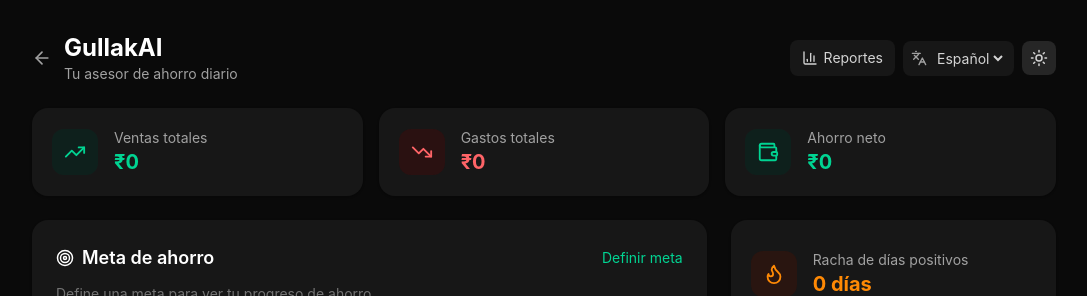
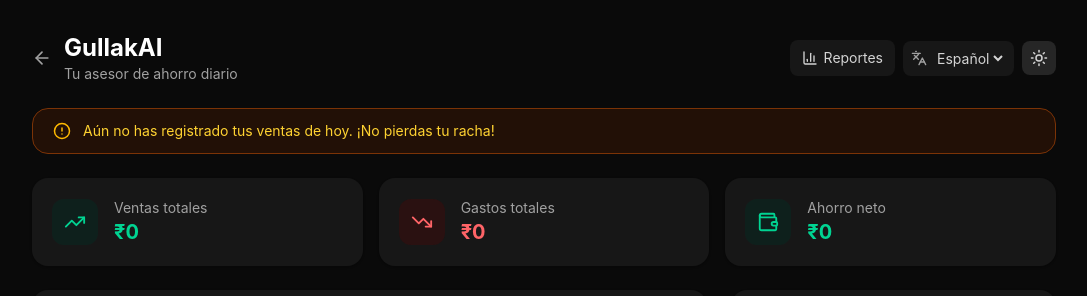
Before and after one commit to JefersonGomez/gullak-ai, a React (Vite) app: page /dashboard in a window 1280 px wide. Shown: the top 296 px of the page, without its empty margins (96-1183 px from the left). Built offline with nearby package versions, Linux system fonts and the light colour scheme; no server answers.

Commit message:
feat: add daily reminder banner and period-over-period comparison

```diff
--- /dev/null
+++ b/src/components/DailyReminder.jsx
@@ -0,0 +1,17 @@
+import { AlertCircle } from "lucide-react"
+import { useLanguage } from "../lib/useLanguage"
+
+export default function DailyReminder({ entries }) {
+  const { t } = useLanguage()
+  const today = new Date().toISOString().split("T")[0]
+  const hasToday = entries.some((e) => e.date === today)
+
+  if (hasToday) return null
+
+  return (
+    <div className="bg-amber-50 dark:bg-amber-950/40 border border-amber-200 dark:border-amber-900 rounded-2xl px-5 py-3 flex items-center gap-3">
+      <AlertCircle size={18} className="text-amber-600 dark:text-amber-400 flex-shrink-0" />
+      <p className="text-sm text-amber-800 dark:text-amber-300">{t.reminderText}</p>
+    </div>
+  )
+}
--- a/src/components/StatsCards.jsx
+++ b/src/components/StatsCards.jsx
@@ -1,17 +1,49 @@
 import { motion } from "framer-motion"
-import { TrendingUp, TrendingDown, Wallet } from "lucide-react"
+import { TrendingUp, TrendingDown, Wallet, ArrowUp, ArrowDown } from "lucide-react"
 import { useLanguage } from "../lib/useLanguage"
+
+function getPeriodTotals(entries, startDaysAgo, endDaysAgo) {
+  const now = new Date()
+  const start = new Date(now)
+  start.setDate(start.getDate() - startDaysAgo)
+  const end = new Date(now)
+  end.setDate(end.getDate() - endDaysAgo)
+
+  const inRange = entries.filter((e) => {
+    const d = new Date(e.date)
+    return d >= start && d < end
+  })
+
+  const sales = inRange.reduce((s, e) => s + e.sales, 0)
+  const expenses = inRange.reduce((s, e) => s + e.expenses, 0)
+  return { sales, expenses, net: sales - expenses }
+}
+
+function percentChange(current, previous) {
+  if (previous === 0) return current > 0 ? 100 : 0
+  return ((current - previous) / Math.abs(previous)) * 100
+}
 
 export default function StatsCards({ entries }) {
   const { t } = useLanguage()
+
   const totalSales = entries.reduce((sum, e) => sum + e.sales, 0)
   const totalExpenses = entries.reduce((sum, e) => sum + e.expenses, 0)
   const net = totalSales - totalExpenses
+
+  const currentPeriod = getPeriodTotals(entries, 7, 0)
+  const previousPeriod = getPeriodTotals(entries, 14, 7)
+
+  const salesChange = percentChange(currentPeriod.sales, previousPeriod.sales)
+  const expensesChange = percentChange(currentPeriod.expenses, previousPeriod.expenses)
+  const netChange = percentChange(currentPeriod.net, previousPeriod.net)
 
   const cards = [
     {
       label: t.totalSales,
       value: totalSales,
+      change: salesChange,
+      goodDirection: "up",
       icon: TrendingUp,
       color: "text-emerald-600 dark:text-emerald-400",
       bg: "bg-emerald-50 dark:bg-emerald-950/40",
@@ -19,6 +51,8 @@
     {
       label: t.totalExpenses,
       value: totalExpenses,
+      change: expensesChange,
+      goodDirection: "down",
       icon: TrendingDown,
       color: "text-red-500 dark:text-red-400",
       bg: "bg-red-50 dark:bg-red-950/40",
@@ -26,6 +60,8 @@
     {
       label: t.netSavings,
       value: net,
+      change: netChange,
+      goodDirection: "up",
       icon: Wallet,
       color: net >= 0 ? "text-emerald-600 dark:text-emerald-400" : "text-red-500 dark:text-red-400",
       bg: net >= 0 ? "bg-emerald-50 dark:bg-emerald-950/40" : "bg-red-50 dark:bg-red-950/40",
@@ -34,7 +70,12 @@
 
   return (
     <div className="grid grid-cols-1 sm:grid-cols-3 gap-4">
-      {cards.map(({ label, value, icon: Icon, color, bg }, i) => (
+      {cards.map(({ label, value, change, goodDirection, icon: Icon, color, bg }, i) => {
+        const isPositiveChange = change >= 0
+        const isGood = goodDirection === "up" ? isPositiveChange : !isPositiveChange
+        const hasComparison = previousPeriod.sales > 0 || previousPeriod.expenses > 0
+
+        return (
           <motion.div
             key={label}
             initial={{ opacity: 0, y: 12 }}
@@ -47,10 +88,23 @@
             </div>
             <div>
               <p className="text-sm text-neutral-500 dark:text-neutral-400">{label}</p>
+              <div className="flex items-center gap-2">
                 <p className={`text-xl font-bold ${color}`}>₹{value.toLocaleString()}</p>
+                {hasComparison && (
+                  <span
+                    className={`flex items-center text-xs font-medium ${
+                      isGood ? "text-emerald-500" : "text-red-500"
+                    }`}
+                  >
+                    {isPositiveChange ? <ArrowUp size={12} /> : <ArrowDown size={12} />}
+                    {Math.abs(change).toFixed(0)}%
+                  </span>
+                )}
+              </div>
             </div>
           </motion.div>
-      ))}
+        )
+      })}
     </div>
   )
 }
--- a/src/pages/Dashboard.jsx
+++ b/src/pages/Dashboard.jsx
@@ -12,6 +12,7 @@
 import SavingsGoal from "../components/SavingsGoal"
 import StreakCard from "../components/StreakCard"
 import { useLanguage } from "../lib/useLanguage"
+import DailyReminder from "../components/DailyReminder"
 
 export default function Dashboard() {
   const [entries, setEntries] = useState(() => getEntries())
@@ -56,6 +57,7 @@
             <ThemeToggle />
           </div>
         </header>
+        <DailyReminder entries={entries} />
 
         <StatsCards entries={entries} />
 
```
Also changed, not shown: src/lib/translations.js. Lines whose indentation alone changed are shown as unchanged.
